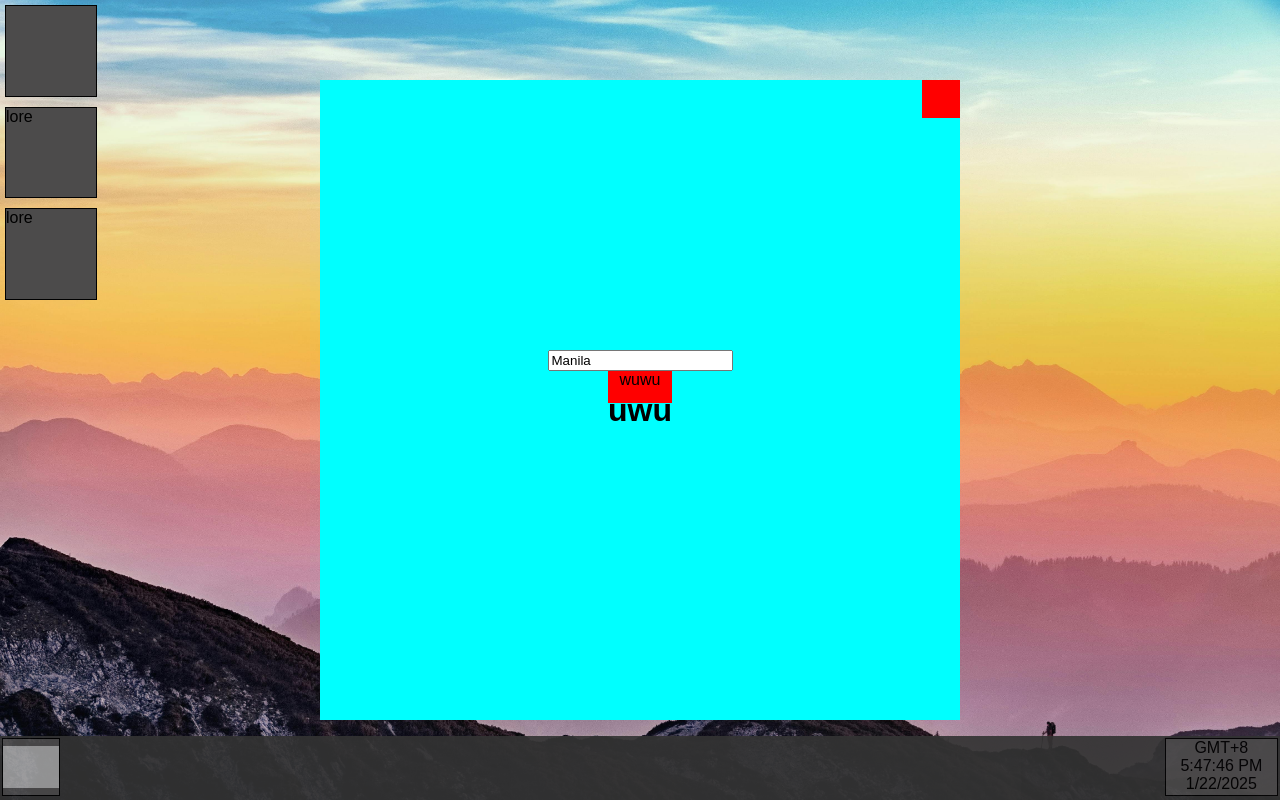
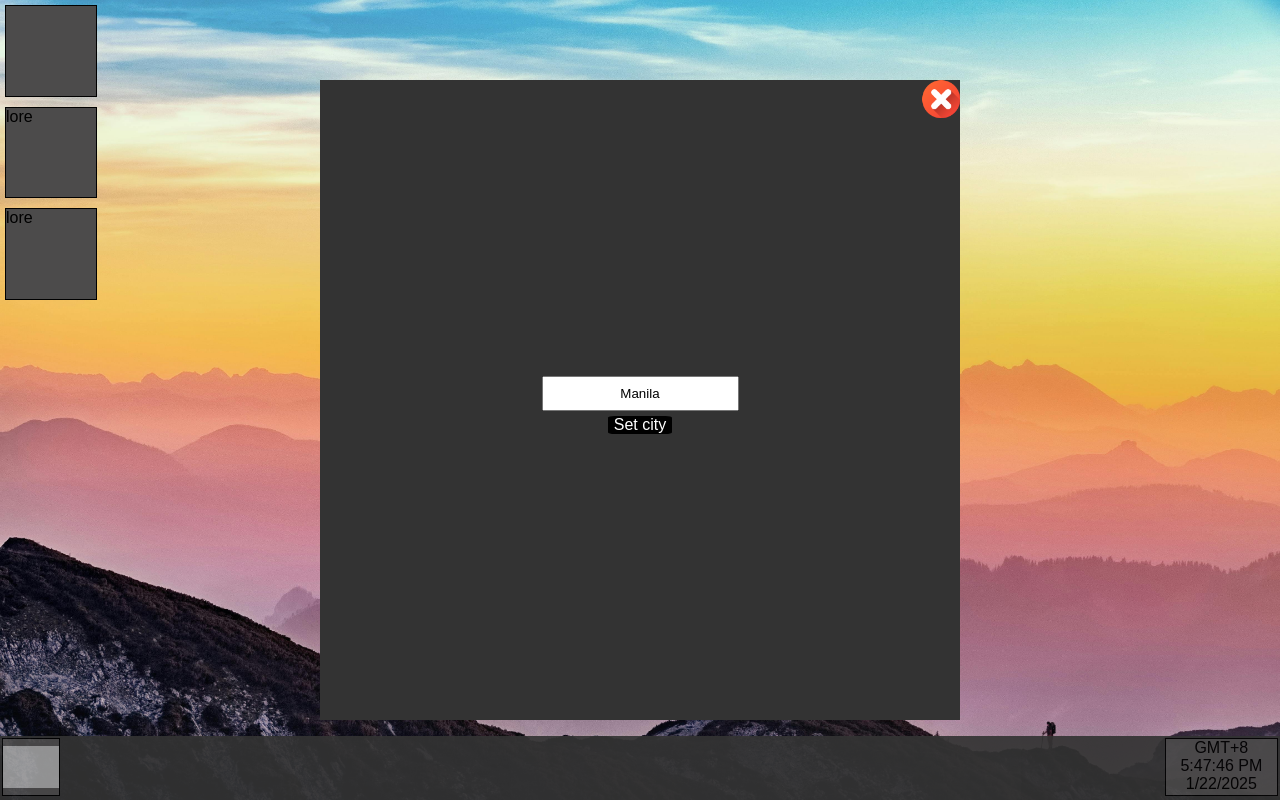
Before and after one commit to leobenTaningco/webOS, a React (Vite) app: page /home in a window 1280 px wide. Both pictures are taken after a click on the element 50 px from the left and 50 px from the top of the page. Built offline with nearby package versions, Linux system fonts and the light colour scheme; grey boxes are pictures that could not be loaded.

Commit message:
Added weather data display

```diff
--- a/src/homeApps/Weather.jsx
+++ b/src/homeApps/Weather.jsx
@@ -27,14 +27,25 @@ const Weather = ({onClose}) => {
     return (
         <div className="app-open">
             <div className="app-open-close" onClick={onClose}></div>
+            <div className="city-input-block">
             <input className="city-input"
                 type="text"
                 placeholder="Enter city"
                 value={city}
                 onChange={(e) => setCity(e.target.value)}
             />
-            <div className ="city-button" onClick={fetchWeather}>wuwu</div>
-            <h1>uwu</h1>
+            <div className ="city-button" onClick={fetchWeather}>Set city</div>
+            </div>
+
+            {weatherData && weatherData.main && (
+                <div className="weather-info">
+                    <h2>{weatherData.name}, {weatherData.sys?.country}</h2>
+                    <p>🌡 Temperature: {(weatherData.main?.temp - 273.15).toFixed(2)}°C</p> {/* toFixed means 2 dec places */}
+                    <p>☁ Condition: {weatherData.weather?.[0]?.description}</p>
+                    <p>💨 Humidity: {weatherData.main?.humidity}%</p>
+                </div>
+            )}
+
         </div>
     );
 };
--- a/src/homeApps/weather.css
+++ b/src/homeApps/weather.css
@@ -13,7 +13,7 @@ html, body {
 .app-open{
     width: 50vw;
     height: 80vh;
-    background-color: aqua;
+    background-color: #333;
     position: absolute;
     top: 50%;
     left: 50%;
@@ -21,6 +21,7 @@ html, body {
     pointer-events: none;
     align-content: center;
     text-align: center;
+    display: inline-block;
 }
 
 .app-open-close{
@@ -29,19 +30,53 @@ html, body {
     position: absolute;
     width: 3vw;
     aspect-ratio: 1/1;
-    background-color: red;
     pointer-events: auto;
+    background-image: url(../assets/closeButton.png);
+    background-size: cover;
+    background-position: center;
+}
+
+.app-open-close:hover{
+    opacity: 0.5;
+}
+
+.city-input-block{
+    display: flex;
+    flex-direction: column;
+    align-items: center;
+    justify-content: center;
+    gap: 5px; /* Adds spacing between input and button */
+    margin-top: 10px;
 }
 
 .city-input{
     pointer-events: all;
+    padding: 8px;
+    text-align: center;
 }
 
 .city-button{
-    position: absolute;
     width: 10%;
-    aspect-ratio: 2/1;
-    background-color: red;
-    left: 45%;
+    aspect-ratio: auto;
+    background-color: rgb(0, 0, 0);
+    color: white;
     pointer-events: auto;
+    border-radius: 10%;
+    cursor: pointer;
+    display: flex;
+    align-items: center;
+    justify-content: center;
 }
+
+.city-button:hover{
+    opacity: 0.5;
+}
+
+.weather-info {
+    margin-top: 20px;
+    padding: 15px;
+    background-color: rgba(255, 255, 255, 0.2);
+    border-radius: 10px;
+    color: white;
+    text-align: center;
+}
```
Also changed, not shown: src/assets/closeButton.png (added).
